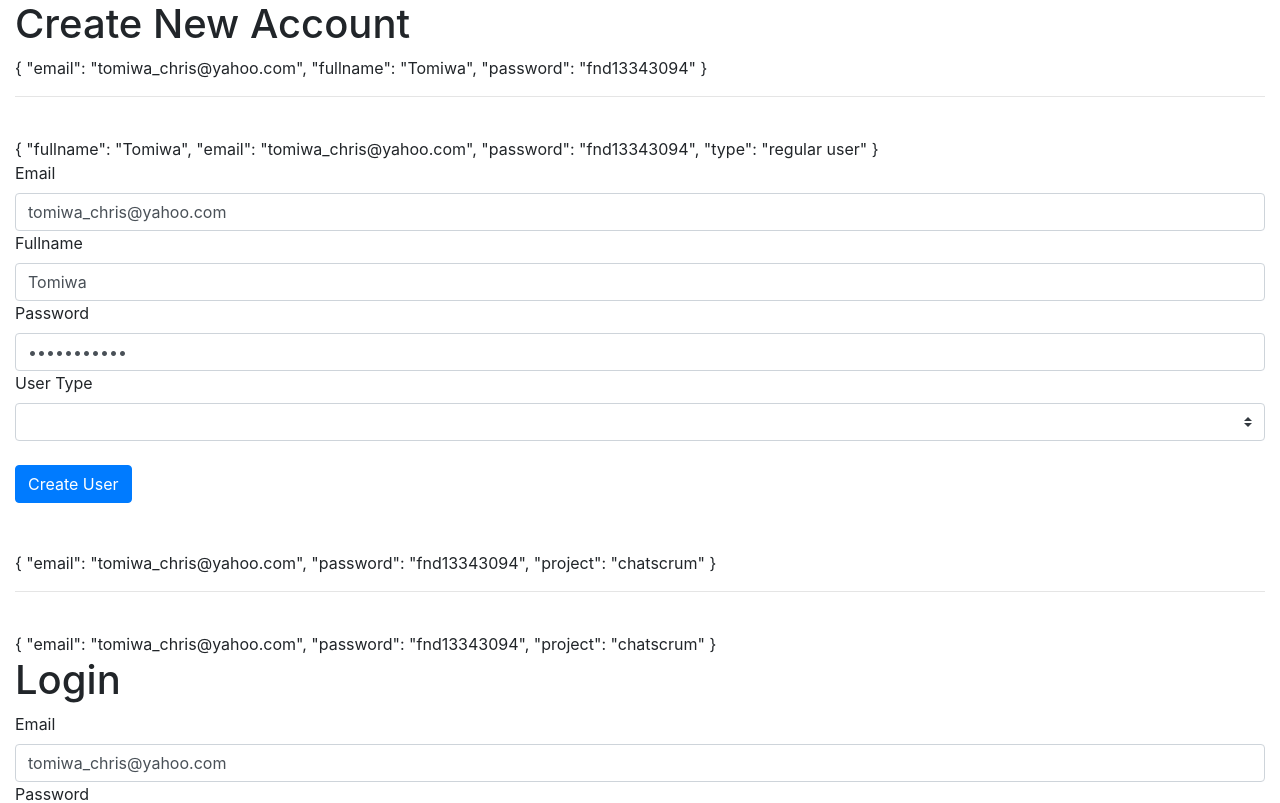
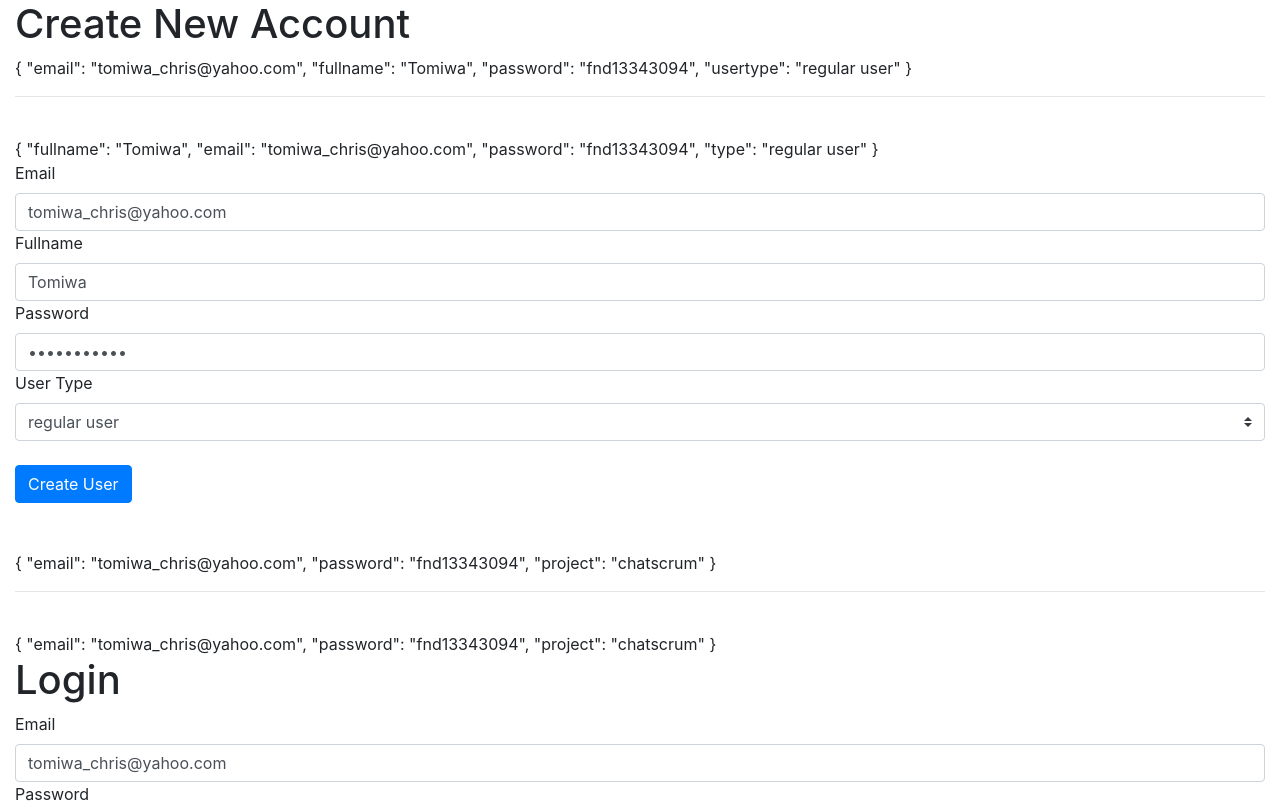
Before and after one commit to omotomiwa/ScrumApp, an Angular app: page / in a window 1280 px wide. Shown: the top 803 px of the page. Built offline with nearby package versions, Linux system fonts and the light colour scheme.

Commit message:
first commit

```diff
--- a/src/app/signup/signup.component.html
+++ b/src/app/signup/signup.component.html
@@ -23,7 +23,7 @@
 
         <div class = "form_group">
             <label>User Type</label>
-            <select class = "custom-select" name = "usertype" [(ngModel)] = "scrumUserModel.usertype">
+            <select class = "custom-select" name = "usertype" [(ngModel)] = "scrumUserModel.type">
                 <option value = ""></option>
                 <option *ngFor = "let type of userTypes">{{type}}</option>
 
```
